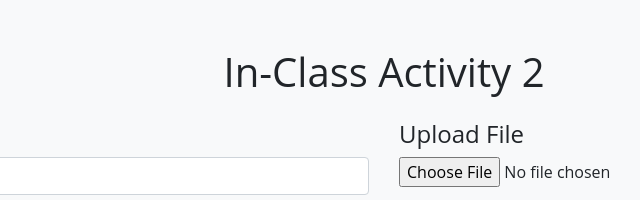
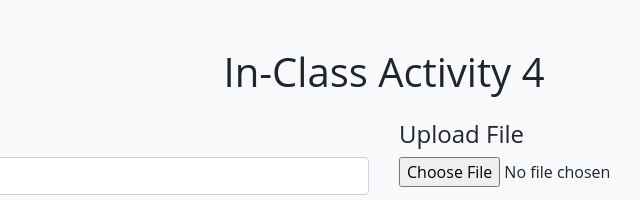
Before and after one commit to bamnelkarvivek/frontend, a plain HTML site: page index.html in a window 1280 px wide. Shown: the top 200 px of the page, 256-896 px from the left. Drawn offline with nearby package versions, Linux system fonts and the light colour scheme; no server answers.

Commit message:
Update index.html

```diff
--- a/index.html
+++ b/index.html
@@ -5,11 +5,11 @@
     <meta name="viewport" content="width=device-width, initial-scale=1.0">
     <link rel="stylesheet" href="https://stackpath.bootstrapcdn.com/bootstrap/4.5.2/css/bootstrap.min.css">
     <link rel="stylesheet" href="styles.css"> <!-- Link to custom CSS -->
-    <title>In-Class Activity 2</title>
+    <title>In-Class Activity 4</title>
 </head>
 <body>
     <div class="container mt-5">
-        <h1 class="text-center mb-4">In-Class Activity 2</h1>
+        <h1 class="text-center mb-4">In-Class Activity 4</h1>
         <div class="row mb-5">
             <div class="col-md-6">
                 <h3>Register User</h3>
```
